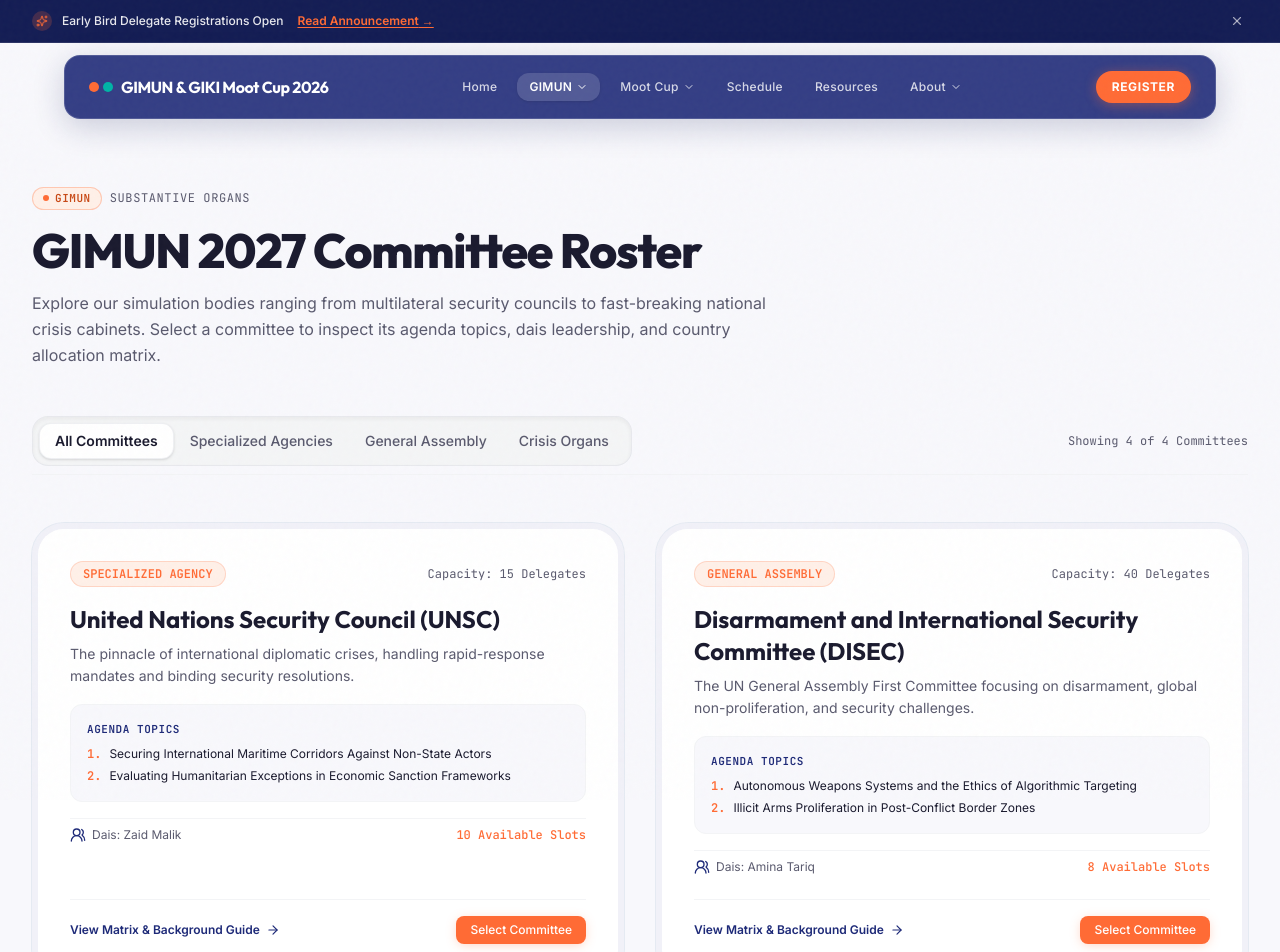
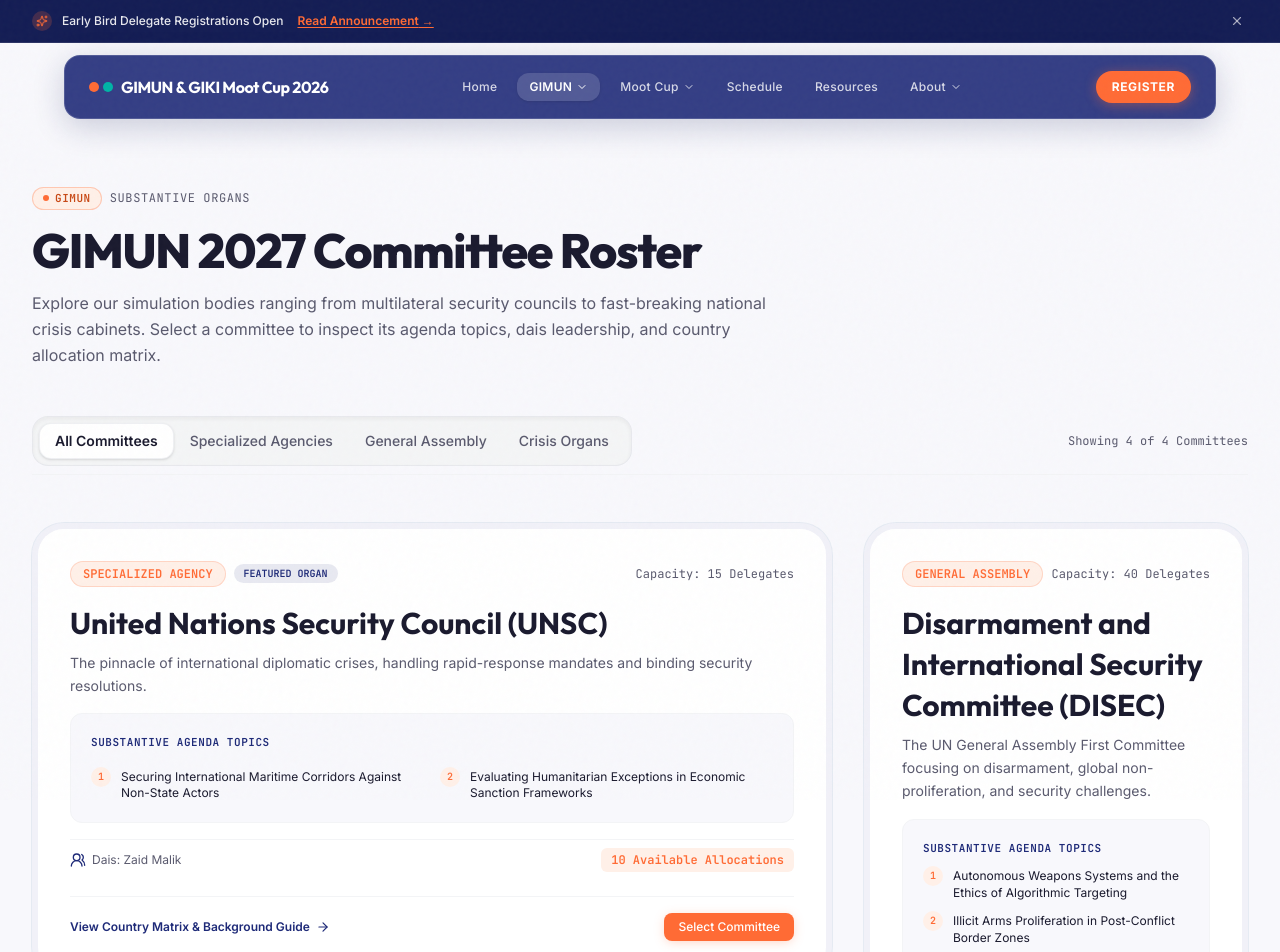
Before and after one commit to MuhammadHammad9/gimun-web, a Next.js app: page /gimun/committees in a window 1280 px wide. Shown: the top 952 px of the page. Built offline with nearby package versions, Linux system fonts and the light colour scheme.

Commit message:
feat: complete Phase 2 core content pages, asymmetric bento layouts, and schedule with animated tabs

```diff
--- a/src/app/gimun/committees/page.tsx
+++ b/src/app/gimun/committees/page.tsx
@@ -4,18 +4,11 @@ import React, { useState } from 'react';
 import Link from 'next/link';
 import { TrackBadge } from '@/components/ui/TrackBadge';
 import { Button } from '@/components/ui/Button';
-import { ContentCard } from '@/components/ui/ContentCard';
 import { FilterBar } from '@/components/ui/FilterBar';
 import { ScrollReveal } from '@/components/ui/ScrollReveal';
-import {
-  Globe2,
-  Users2,
-  FileText,
-  ArrowRight,
-  ShieldAlert,
-  Download,
-} from 'lucide-react';
+import { Users2, ArrowRight } from 'lucide-react';
 import { getCommittees } from '@/lib/content';
+import { cn } from '@/lib/utils';
 
 export default function CommitteesPage() {
   const allCommittees = getCommittees();
@@ -63,18 +56,36 @@ export default function CommitteesPage() {
         </div>
       </div>
 
-      {/* Committees Grid (Asymmetric & Double-Bezel) */}
-      <div className="grid grid-cols-1 md:grid-cols-2 gap-8">
-        {filteredCommittees.map((committee, idx) => (
-          <ScrollReveal key={committee.id} delay={idx * 0.08}>
+      {/* Committees Grid (Asymmetric Bento Grid 2fr:1fr / 1fr:2fr per PRD §16.1) */}
+      <div className="grid grid-cols-1 lg:grid-cols-3 gap-8 items-stretch">
+        {filteredCommittees.map((committee, idx) => {
+          // Alternating bento span pattern: 0 -> 2-span, 1 -> 1-span, 2 -> 1-span, 3 -> 2-span
+          const isFeaturedSpan = idx % 4 === 0 || idx % 4 === 3;
+
+          return (
+            <div
+              key={committee.id}
+              className={cn(
+                'h-full',
+                isFeaturedSpan ? 'lg:col-span-2' : 'lg:col-span-1'
+              )}
+            >
+              <ScrollReveal delay={idx * 0.08}>
                 <div className="double-bezel h-full group hover:translate-y-[-2px] transition-transform duration-300">
-              <div className="double-bezel-inner p-8 flex flex-col justify-between h-full space-y-6">
+                  <div className="double-bezel-inner p-7 sm:p-8 flex flex-col justify-between h-full space-y-6">
                     <div className="space-y-4">
                       {/* Top Badges */}
                       <div className="flex items-center justify-between gap-2 flex-wrap">
+                        <div className="flex items-center gap-2">
                           <span className="inline-flex items-center gap-1.5 px-3 py-1 rounded-full text-xs font-mono uppercase font-semibold bg-[#FFF0E8] text-[#FF6B35] border border-[#FF6B35]/20">
                             {committee.type.replace('-', ' ')}
                           </span>
+                          {isFeaturedSpan && (
+                            <span className="hidden sm:inline-flex px-2.5 py-0.5 rounded-full text-[10px] font-mono font-bold uppercase bg-[#1E2A78]/10 text-[#1E2A78]">
+                              Featured Organ
+                            </span>
+                          )}
+                        </div>
                         <span className="text-xs font-mono text-[#5A5A6E]">
                           Capacity: {committee.capacity ? `${committee.capacity} Delegates` : 'Open'}
                         </span>
@@ -82,7 +93,7 @@ export default function CommitteesPage() {
 
                       {/* Title & Short Description */}
                       <div>
-                    <h2 className="text-2xl font-heading font-bold text-[#1A1A2E] group-hover:text-[#FF6B35] transition-colors">
+                        <h2 className="text-2xl sm:text-3xl font-heading font-bold text-[#1A1A2E] group-hover:text-[#FF6B35] transition-colors leading-snug">
                           <Link href={`/gimun/committees/${committee.slug}`}>
                             {committee.name}
                           </Link>
@@ -93,39 +104,44 @@ export default function CommitteesPage() {
                       </div>
 
                       {/* Agenda Topics Preview */}
-                  <div className="p-4 rounded-xl bg-[#F8F8FC] border border-gray-100 space-y-2">
+                      <div className={cn(
+                        "p-5 rounded-xl bg-[#F8F8FC] border border-gray-100 space-y-2.5",
+                        isFeaturedSpan && "sm:grid sm:grid-cols-2 sm:gap-4 sm:space-y-0"
+                      )}>
+                        <div className={isFeaturedSpan ? "sm:col-span-2" : ""}>
                           <span className="text-[11px] font-mono uppercase font-bold text-[#1E2A78] tracking-wider block">
-                      Agenda Topics
+                            Substantive Agenda Topics
                           </span>
-                    <ul className="space-y-1.5 text-xs text-[#1A1A2E]">
+                        </div>
                         {committee.topics.map((topic, i) => (
-                        <li key={i} className="flex items-start gap-2">
-                          <span className="text-[#FF6B35] font-mono font-bold">{i + 1}.</span>
-                          <span className="leading-snug">{topic}</span>
-                        </li>
+                          <div key={i} className="flex items-start gap-2.5 text-xs text-[#1A1A2E]">
+                            <span className="w-5 h-5 rounded-full bg-[#FFF0E8] text-[#FF6B35] font-mono font-bold flex items-center justify-center shrink-0 text-[10px]">
+                              {i + 1}
+                            </span>
+                            <span className="leading-snug pt-0.5">{topic}</span>
+                          </div>
                         ))}
-                    </ul>
                       </div>
 
                       {/* Chairs & Country Matrix Stats */}
-                  <div className="flex items-center justify-between text-xs text-[#5A5A6E] pt-2 border-t border-gray-100">
+                      <div className="flex flex-wrap items-center justify-between gap-3 text-xs text-[#5A5A6E] pt-2 border-t border-gray-100">
                         <div className="flex items-center gap-1.5">
                           <Users2 className="w-4 h-4 text-[#1E2A78]" />
                           <span>Dais: {committee.chairs.map((c) => c.name).join(', ')}</span>
                         </div>
-                    <div className="font-mono text-[#FF6B35] font-medium">
-                      {committee.countryList.filter((c) => c.status === 'available').length} Available Slots
+                        <div className="font-mono text-[#FF6B35] font-semibold bg-[#FFF0E8] px-2.5 py-1 rounded-md text-xs">
+                          {committee.countryList.filter((c) => c.status === 'available').length} Available Allocations
                         </div>
                       </div>
                     </div>
 
                     {/* Card Action Footer */}
-                <div className="pt-4 border-t border-gray-100 flex items-center justify-between">
+                    <div className="pt-4 border-t border-gray-100 flex items-center justify-between gap-4 flex-wrap">
                       <Link
                         href={`/gimun/committees/${committee.slug}`}
                         className="inline-flex items-center gap-1.5 text-xs font-semibold text-[#1E2A78] hover:text-[#FF6B35] transition-colors"
                       >
-                    <span>View Matrix &amp; Background Guide</span>
+                        <span>View Country Matrix &amp; Background Guide</span>
                         <ArrowRight className="w-3.5 h-3.5" />
                       </Link>
 
@@ -140,7 +156,9 @@ export default function CommitteesPage() {
                   </div>
                 </div>
               </ScrollReveal>
-        ))}
+            </div>
+          );
+        })}
       </div>
 
       {/* Bottom CTA */}
--- a/src/app/gimun/page.tsx
+++ b/src/app/gimun/page.tsx
@@ -8,14 +8,11 @@ import { ScrollReveal } from '@/components/ui/ScrollReveal';
 import {
   Globe2,
   Users2,
-  Calendar,
   FileCheck,
   CheckCircle2,
   AlertCircle,
   ArrowRight,
   ShieldCheck,
-  BookOpen,
-  HelpCircle,
 } from 'lucide-react';
 import { getCommittees, getSiteConfig } from '@/lib/content';
 
--- a/src/app/moot-cup/categories/page.tsx
+++ b/src/app/moot-cup/categories/page.tsx
@@ -7,10 +7,7 @@ import {
   Scale,
   Download,
   Calendar,
-  FileText,
   ArrowRight,
-  ShieldCheck,
-  MessageSquare,
   AlertCircle,
 } from 'lucide-react';
 import { getMootCategories, getDocuments } from '@/lib/content';
--- a/src/app/moot-cup/clarifications/page.tsx
+++ b/src/app/moot-cup/clarifications/page.tsx
@@ -1,20 +1,12 @@
 'use client';
 
 import React, { useState } from 'react';
-import Link from 'next/link';
 import { TrackBadge } from '@/components/ui/TrackBadge';
 import { Button } from '@/components/ui/Button';
 import { SearchInput } from '@/components/ui/SearchInput';
 import { ScrollReveal } from '@/components/ui/ScrollReveal';
-import {
-  Scale,
-  Search,
-  MessageSquare,
-  CheckCircle2,
-  AlertCircle,
-  ArrowRight,
-  Send,
-} from 'lucide-react';
+import { EmptyState } from '@/components/ui/EmptyState';
+import { CheckCircle2, AlertCircle, Send } from 'lucide-react';
 import { getClarifications } from '@/lib/content';
 
 export default function ClarificationsPage() {
@@ -119,9 +111,12 @@ export default function ClarificationsPage() {
         ))}
 
         {filteredClarifications.length === 0 && (
-          <div className="p-12 text-center text-xs font-mono text-gray-500 bg-[#F8F8FC] rounded-2xl border border-dashed border-gray-200">
-            No clarifications found matching &ldquo;{searchQuery}&rdquo;.
-          </div>
+          <EmptyState
+            title="No Clarifications Found"
+            description={`No official Compromis rulings match "${searchQuery}". Please check your search term or submit an inquiry below.`}
+            actionLabel="Clear Search Filter"
+            onAction={() => setSearchQuery('')}
+          />
         )}
       </div>
 
--- a/src/app/moot-cup/page.tsx
+++ b/src/app/moot-cup/page.tsx
@@ -8,14 +8,11 @@ import { ScrollReveal } from '@/components/ui/ScrollReveal';
 import {
   Scale,
   Gavel,
-  Calendar,
   FileText,
   CheckCircle2,
   AlertCircle,
   ArrowRight,
   ShieldCheck,
-  BookOpen,
-  MessageSquare,
 } from 'lucide-react';
 import { getMootCategories, getSiteConfig } from '@/lib/content';
 
--- /dev/null
+++ b/src/components/ui/EmptyState.tsx
@@ -0,0 +1,55 @@
+import React from 'react';
+import { SearchX, RotateCcw } from 'lucide-react';
+import { Button } from './Button';
+import { cn } from '@/lib/utils';
+
+interface EmptyStateProps {
+  icon?: React.ReactNode;
+  title: string;
+  description: string;
+  actionLabel?: string;
+  onAction?: () => void;
+  className?: string;
+}
+
+export function EmptyState({
+  icon,
+  title,
+  description,
+  actionLabel,
+  onAction,
+  className,
+}: EmptyStateProps) {
+  return (
+    <div
+      className={cn(
+        'w-full p-10 sm:p-14 text-center rounded-2xl bg-[#F8F8FC] border border-dashed border-gray-200 flex flex-col items-center justify-center space-y-4',
+        className
+      )}
+    >
+      <div className="w-12 h-12 rounded-2xl bg-white border border-gray-200/80 shadow-2xs flex items-center justify-center text-[#5A5A6E]">
+        {icon || <SearchX className="w-6 h-6 text-[#5A5A6E]" />}
+      </div>
+      <div className="space-y-1 max-w-md mx-auto">
+        <h3 className="font-heading font-bold text-base sm:text-lg text-[#1A1A2E]">
+          {title}
+        </h3>
+        <p className="text-xs sm:text-sm text-[#5A5A6E] leading-relaxed">
+          {description}
+        </p>
+      </div>
+      {actionLabel && onAction && (
+        <div className="pt-2">
+          <Button
+            variant="secondary"
+            size="sm"
+            onClick={onAction}
+            icon={<RotateCcw className="w-3.5 h-3.5" />}
+          >
+            {actionLabel}
+          </Button>
+        </div>
+      )}
+    </div>
+  );
+}
```
Also changed, not shown: src/app/gimun/committees/[slug]/page.tsx (+1 -12 lines), src/app/gimun/rules/page.tsx (+1 -12 lines), src/app/moot-cup/rules/page.tsx (+1 -13 lines), src/app/page.tsx (+1 -13 lines), src/app/resources/page.tsx (+13 -14 lines), src/app/schedule/page.tsx (+44 -28 lines), 1 other file (tests, documents, lock files or other folders). Lines whose indentation alone changed are shown as unchanged.
